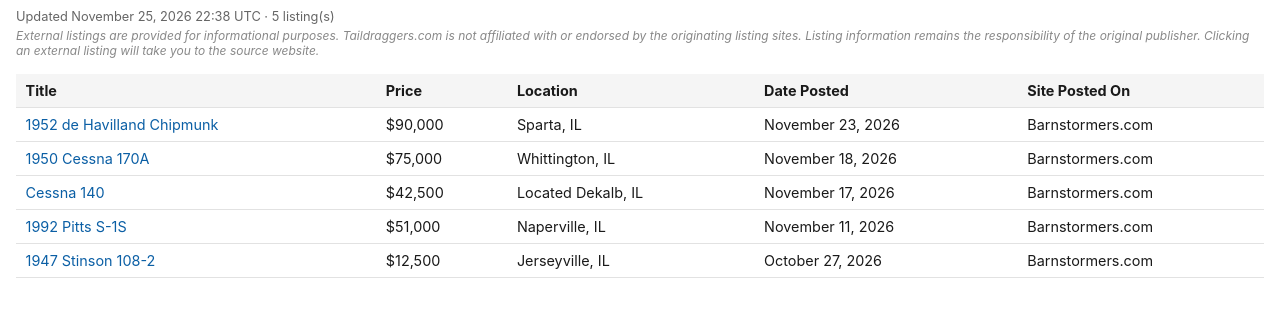
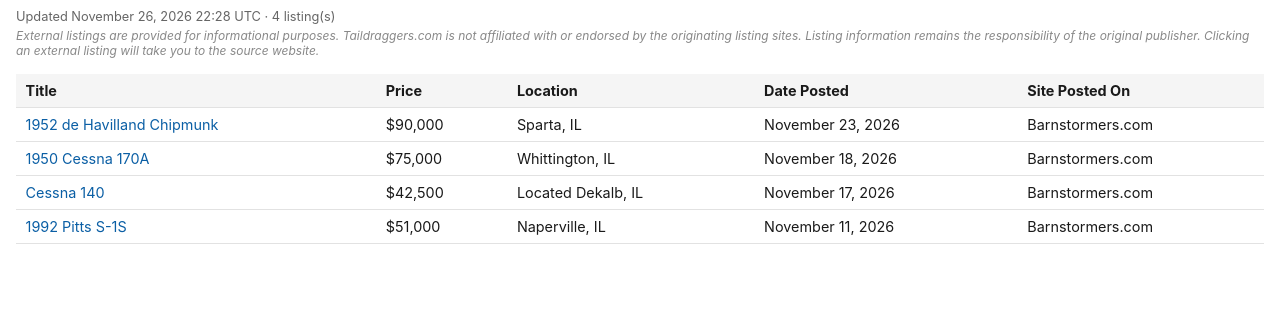
Before and after one commit to taildraggers/illinois, a plain HTML site: page docs/index.html in a window 1280 px wide. Shown: the part 43-360 px from the top of the page. Drawn offline with Linux system fonts and the light colour scheme.

Commit message:
Update Illinois listings (2026-11-26)

```diff
--- a/docs/index.html
+++ b/docs/index.html
@@ -58,7 +58,7 @@
 </head>
 <body>
   <h1>Taildragger Ads in Illinois</h1>
-  <div class="updated">Updated November 25, 2026 22:38 UTC &middot; 5 listing(s)</div>
+  <div class="updated">Updated November 26, 2026 22:28 UTC &middot; 4 listing(s)</div>
   <div class="disclaimer">External listings are provided for informational purposes. Taildraggers.com is not affiliated with or endorsed by the originating listing sites. Listing information remains the responsibility of the original publisher. Clicking an external listing will take you to the source website.</div>
   <table>
     <thead>
@@ -69,7 +69,6 @@
         <tr><td><a href="https://www.barnstormers.com/classified-2079744-1950-Cessna-170A.html" target="_blank" rel="noopener noreferrer">1950 Cessna 170A</a></td><td>$75,000</td><td>Whittington, IL</td><td>November 18, 2026</td><td>Barnstormers.com</td></tr>
         <tr><td><a href="https://www.barnstormers.com/classified-2084369-Cessna-140.html" target="_blank" rel="noopener noreferrer">Cessna 140</a></td><td>$42,500</td><td>Located Dekalb, IL</td><td>November 17, 2026</td><td>Barnstormers.com</td></tr>
         <tr><td><a href="https://www.barnstormers.com/classified-2066003-1992-Pitts-S-1S.html" target="_blank" rel="noopener noreferrer">1992 Pitts S-1S</a></td><td>$51,000</td><td>Naperville, IL</td><td>November 11, 2026</td><td>Barnstormers.com</td></tr>
-        <tr><td><a href="https://www.barnstormers.com/classified-2080376-Complete-1947-Stinson-108-2.html" target="_blank" rel="noopener noreferrer">1947 Stinson 108-2</a></td><td>$12,500</td><td>Jerseyville, IL</td><td>October 27, 2026</td><td>Barnstormers.com</td></tr>
     </tbody>
   </table>
 <script>
```
